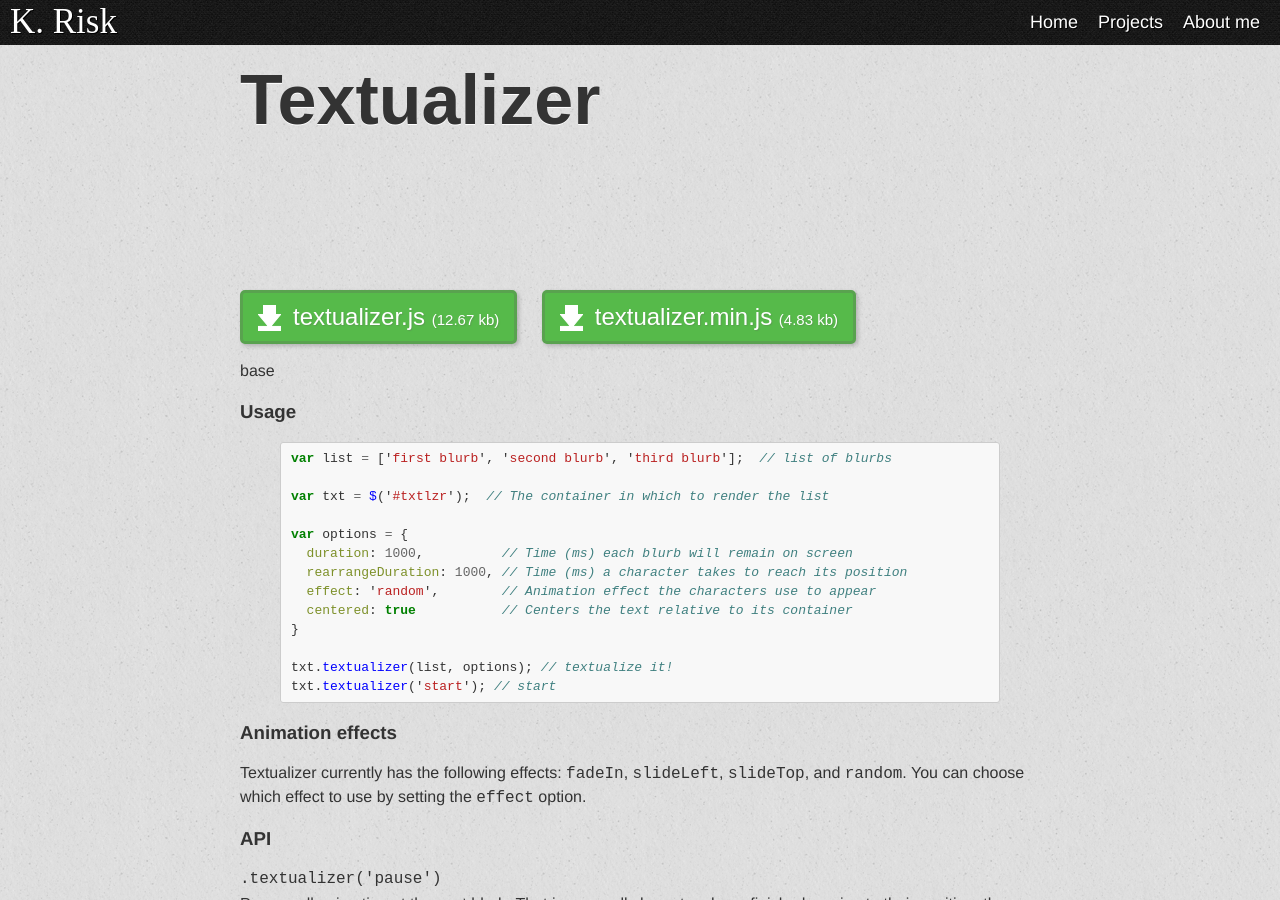
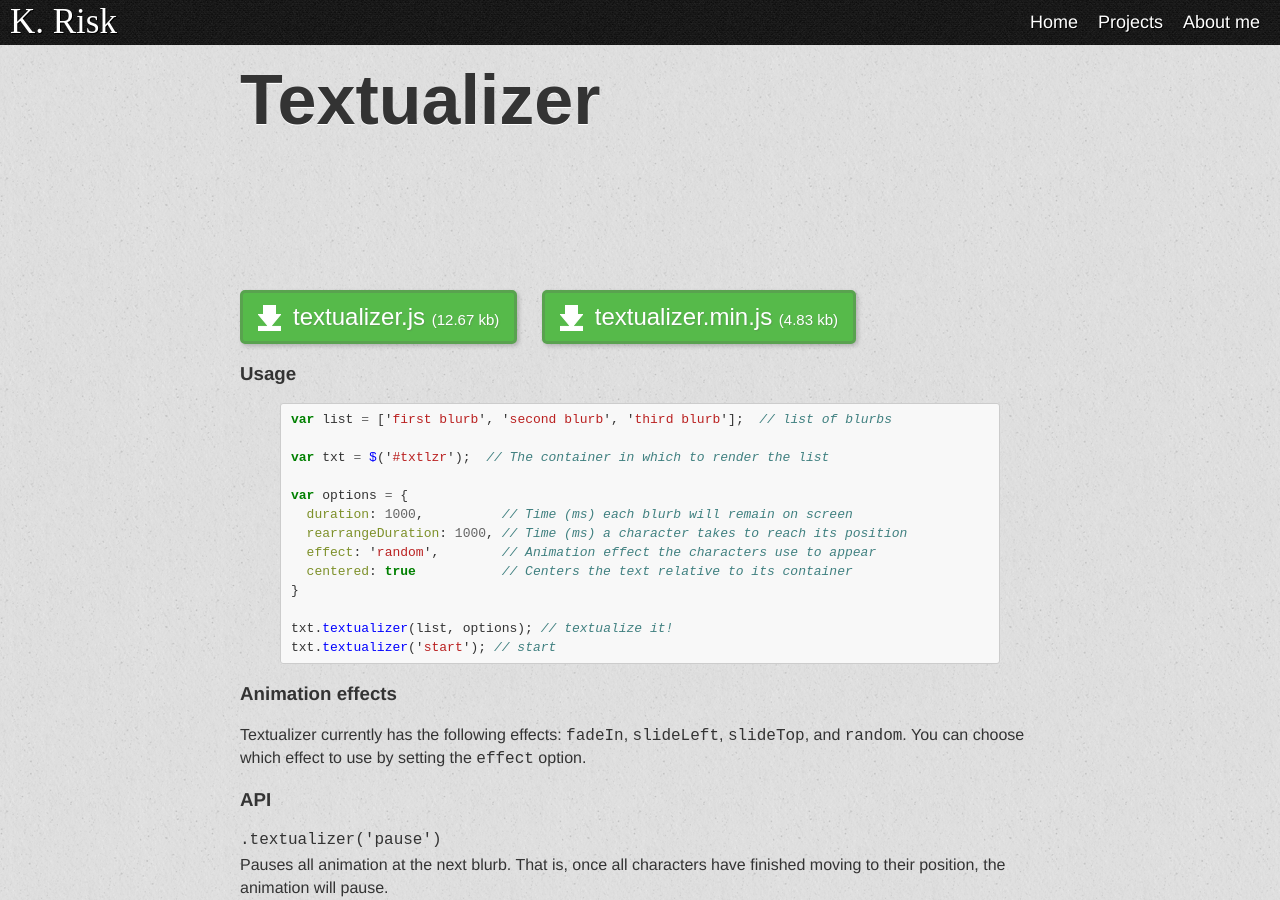
Before and after one commit to krisk/krisk.github.com, a Jekyll site: the page built from projects/textualizer.md, in a window 1280 px wide and 900 px high. Built offline with Jekyll 4.4.1, drawn with Linux system fonts in a browser that asks for light colours; some web fonts are replaced; comment, search, counter and statistics services are not loaded.

Commit message:
removed test link

```diff
--- a/projects/textualizer.md
+++ b/projects/textualizer.md
@@ -22,8 +22,6 @@ css:
   <a href="https://raw.github.com/krisk/textualizer/master/textualizer.js">textualizer.js <span>(12.67 kb)</span></a>
   <a href="https://raw.github.com/krisk/textualizer/master/textualizer.min.js">textualizer.min.js <span>(4.83 kb)</span></a>
 </div>
-
-base {{ page.baseurl }}
 
 ### Usage
 
```
